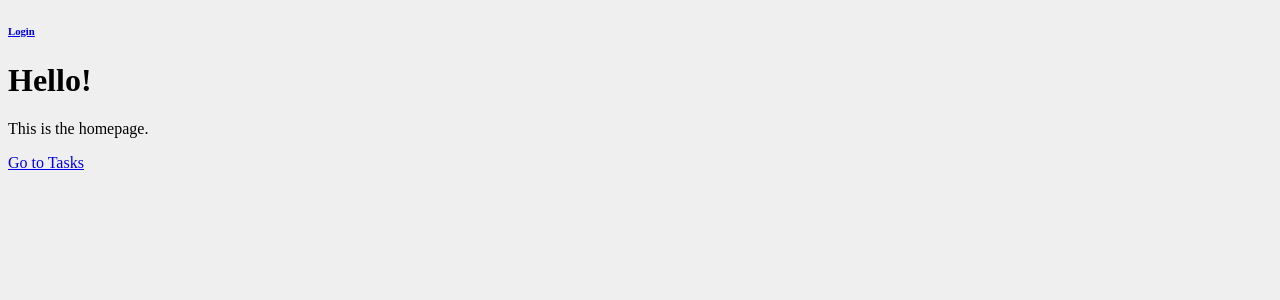
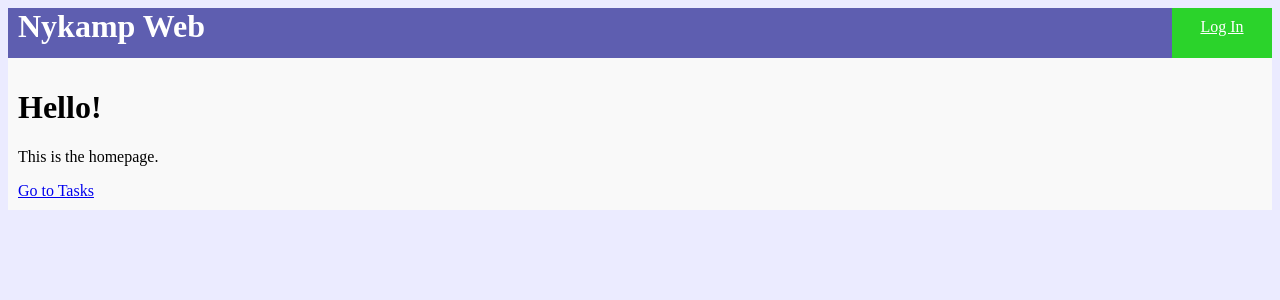
Before and after one commit to cqnykamp/nykampweb, a Django app: page / in a window 1280 px wide. Shown: the top 300 px of the page. Run offline with Django 3.2, Linux system fonts and the light colour scheme.

Commit message:
Styled the website using CSS.

```diff
--- a/static/css/style.css
+++ b/static/css/style.css
@@ -1,7 +1,40 @@
 body {
-	background-color: #efefef;
+	background-color: #ebebff;
+}
+
+.content {
+	background-color: #f9f9f9;
+	padding: 10px;
+}
+
+.toolbar {
+	height: 50px;
+	background-color: #5e5eb0;
+	color: white;
+}
+
+.toolbar * {
+	display: inline;
+}
+
+.toolbar h1 {
+	padding-left: 10px;
 }
 
 .item_completed_true {
 	color: #909090;
 }
+
+.login_logout_button {
+	width: 100px;
+	height: 50px;
+	float: right;
+	background-color: #2bd32b;
+}
+
+.login_logout_button a {
+	margin-top: 10px;
+	display: block;
+	color: white;
+	text-align: center;
+}
--- a/templates/base.html
+++ b/templates/base.html
@@ -4,29 +4,38 @@
 
 <head>
 	<meta charset="utf-8"/>
-	<title>{% block title %}Nykamp web{% endblock%}</title>
+	<title>{% block title %}Nykamp Web{% endblock %}</title>
 	<link href="{% static 'css/style.css' %}" rel="stylesheet" type="text/css"/>
 	<script src="{% static 'js/jquery-1.12.0.min.js' %}"></script>
 	<script src="{% static 'js/jquery.cookie.js' %}"></script>
 	<script src="{% static 'js/ajaxcsrf.js' %}"></script>
 
-
 </head>
 
 <body>
 
-	{% block login_logout %}
+	<div class="toolbar">
 
-		{% if request.user.is_authenticated %}
-			<a href="{% url 'logout' %}"><h6>Logout</h6></a>
-		{% else %}
-			<a href="{% url 'login' %}"><h6>Login</h6></a>
-		{% endif %}
+	<div class="title">{% block main_header %}<h1>Nykamp Web</h1>{% endblock %}</div>
 
-	{% endblock %}
+		{% block login_logout %}
 
+			<div class="login_logout_button">
+				{% if request.user.is_authenticated %}
+					<a href="{% url 'logout' %}"><p>Log Out</p></a>
+				{% else %}
+					<a href="{% url 'login' %}"><p>Log In</p></a>
+				{% endif %}
+			</div>
+
+		{% endblock %}
+
+	</div>
+
+	<div class="content">
 	{% block content %}
 	{% endblock %}
+	</div>
 
 </body>
 
--- a/templates/home.html
+++ b/templates/home.html
@@ -2,9 +2,9 @@
 
 {% block content %}
 
-<h1>Hello!</h1>
-<p>This is the homepage.</p>
+	<h1>Hello!</h1>
+	<p>This is the homepage.</p>
 
-<a href="{% url 'tasks:index' %}">Go to Tasks</a>
+	<a href="{% url 'tasks:index' %}">Go to Tasks</a>
 
 {% endblock %}
--- a/templates/registration/login.html
+++ b/templates/registration/login.html
@@ -31,7 +31,7 @@
 
 {{ form.as_p }}
 
-<input type="submit" value="login"/>
+<input type="submit" value="Login"/>
 <input type="hidden" name="next" value="{{ next }}"/>
 
 </form>
```
